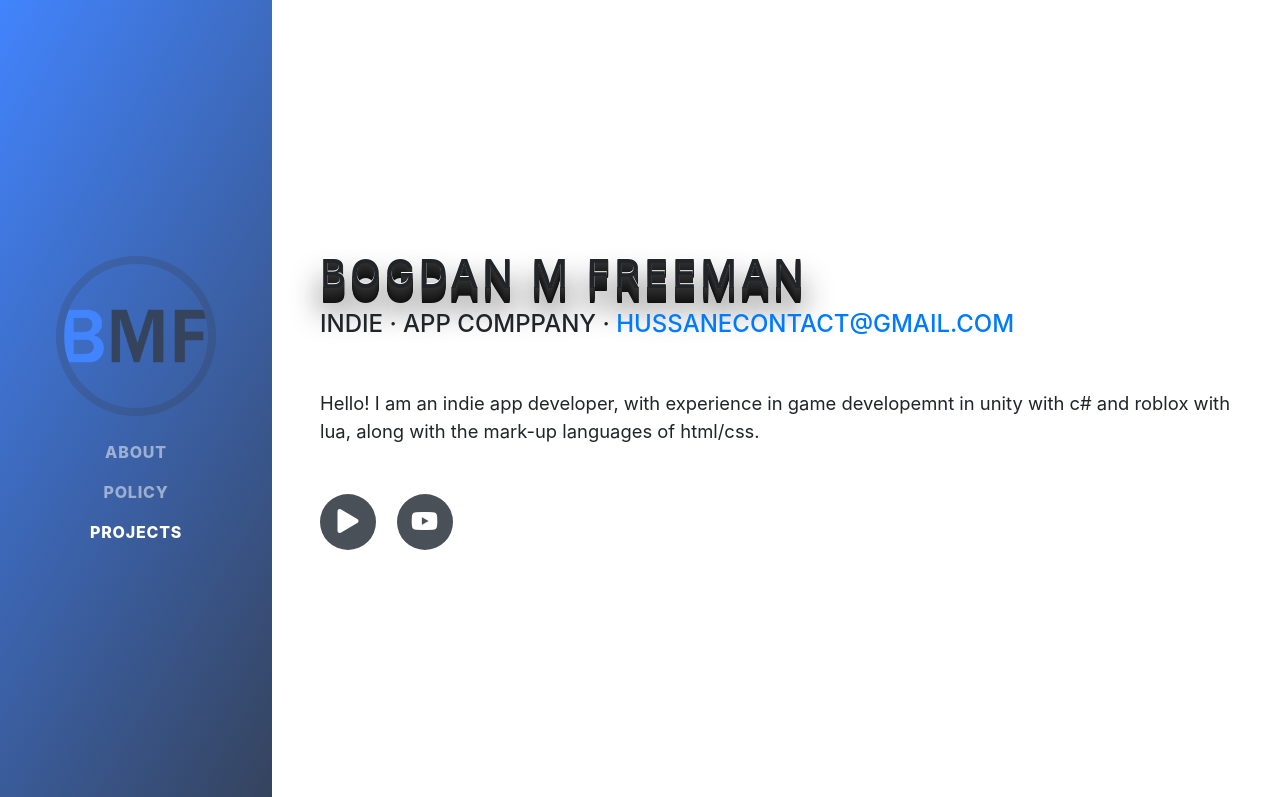
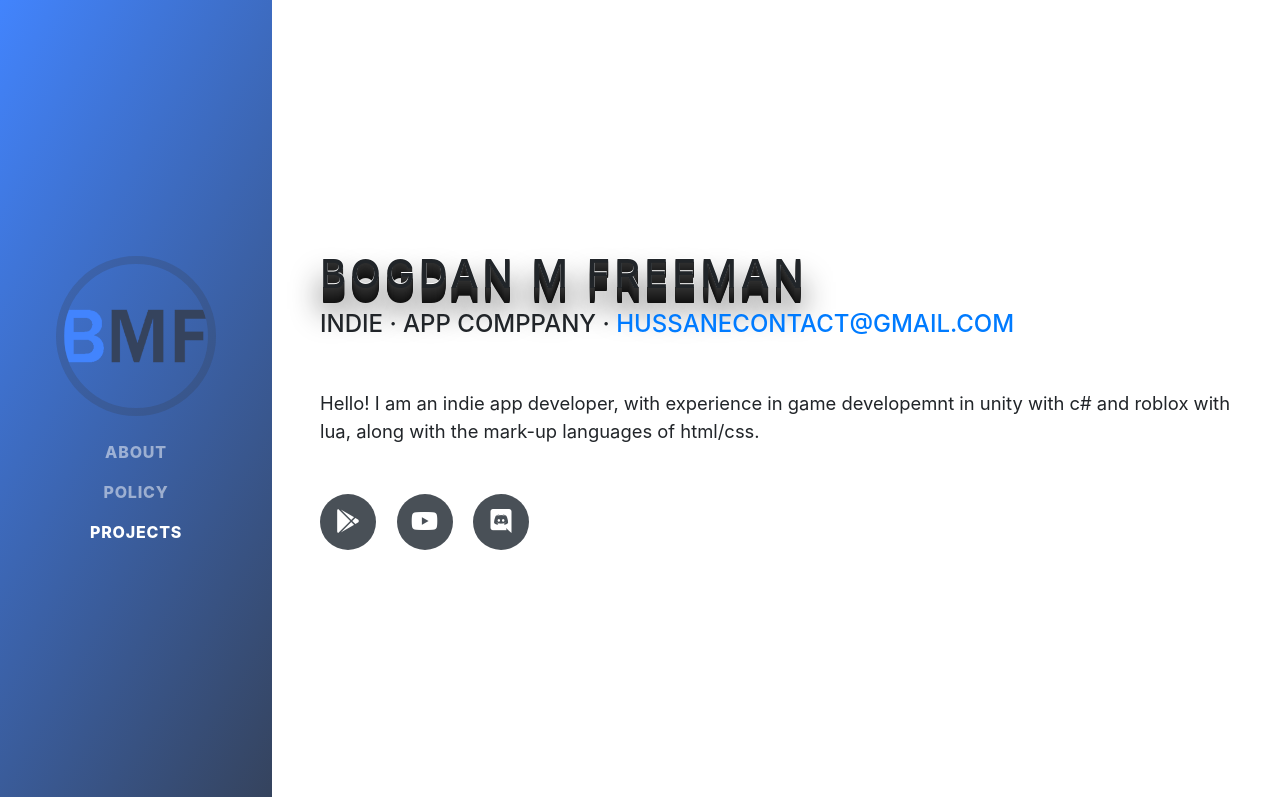
Before and after one commit to BMichalFreeman/BMFreeman, a website with bundled scripts: page index.html in a window 1280 px wide. Shown: the top 797 px of the page. Built offline with nearby package versions, Linux system fonts and the light colour scheme; a web font is replaced by a local one.

Commit message:
anotherflippingupdate

```diff
--- a/index.html
+++ b/index.html
@@ -63,10 +63,13 @@
           in unity with c# and roblox with lua, along with the mark-up languages of html/css. </p>
           <div class="social-icons">
             <a href="https://play.google.com/store/apps/dev?id=8320397255375106783">
-              <i class="fa fa-play"></i>
+              <i class="fab fa-google-play"></i>
             </a>
             <a href="https://www.youtube.com/channel/UCFM6yXCqyjgUvSgQIc5xYXQ">
               <i class="fab fa-youtube"></i>
+            </a>
+            <a href="https://discord.gg/rMEXqyK">
+              <i class="fab fa-discord"></i>
             </a>
           </div>
         </div>
```
